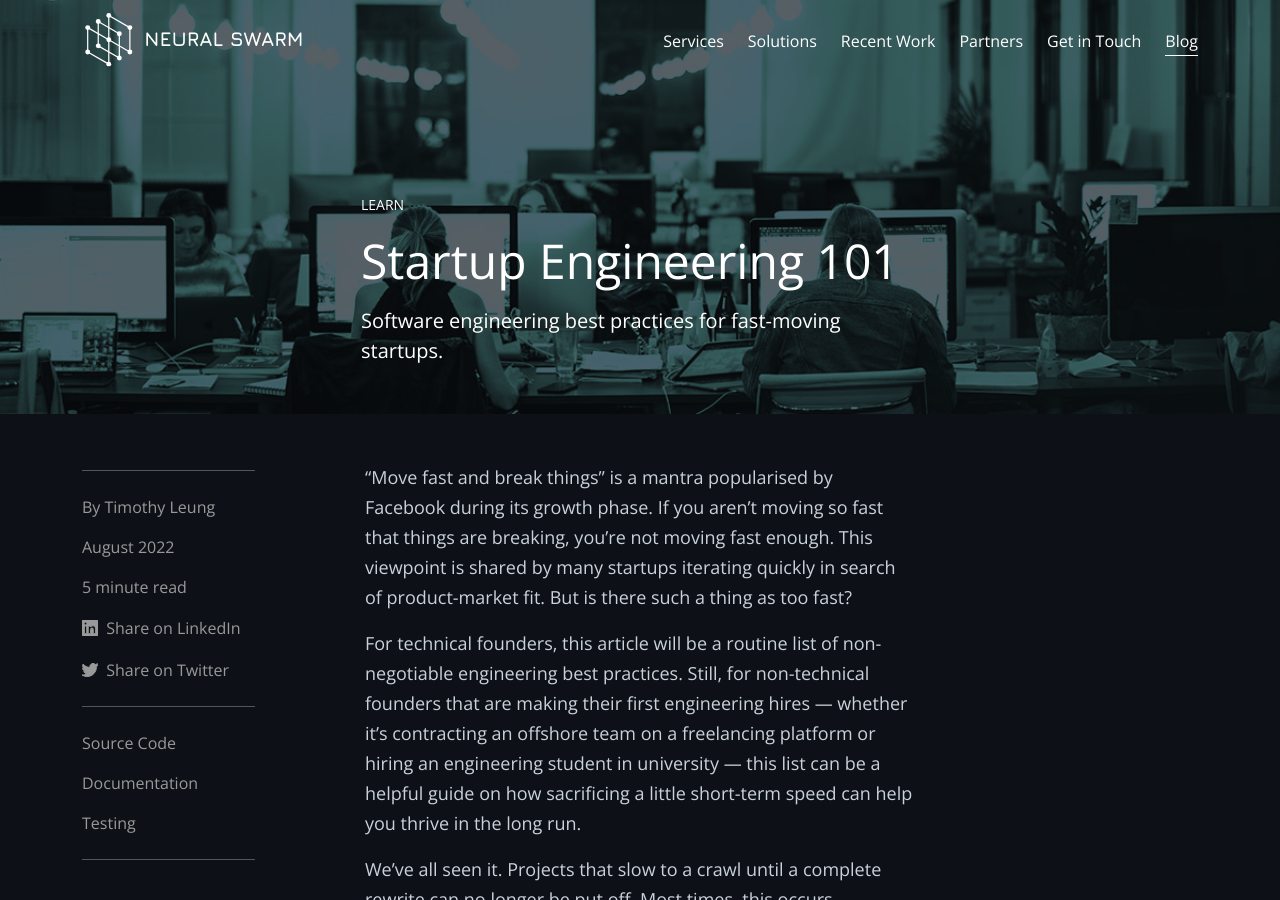
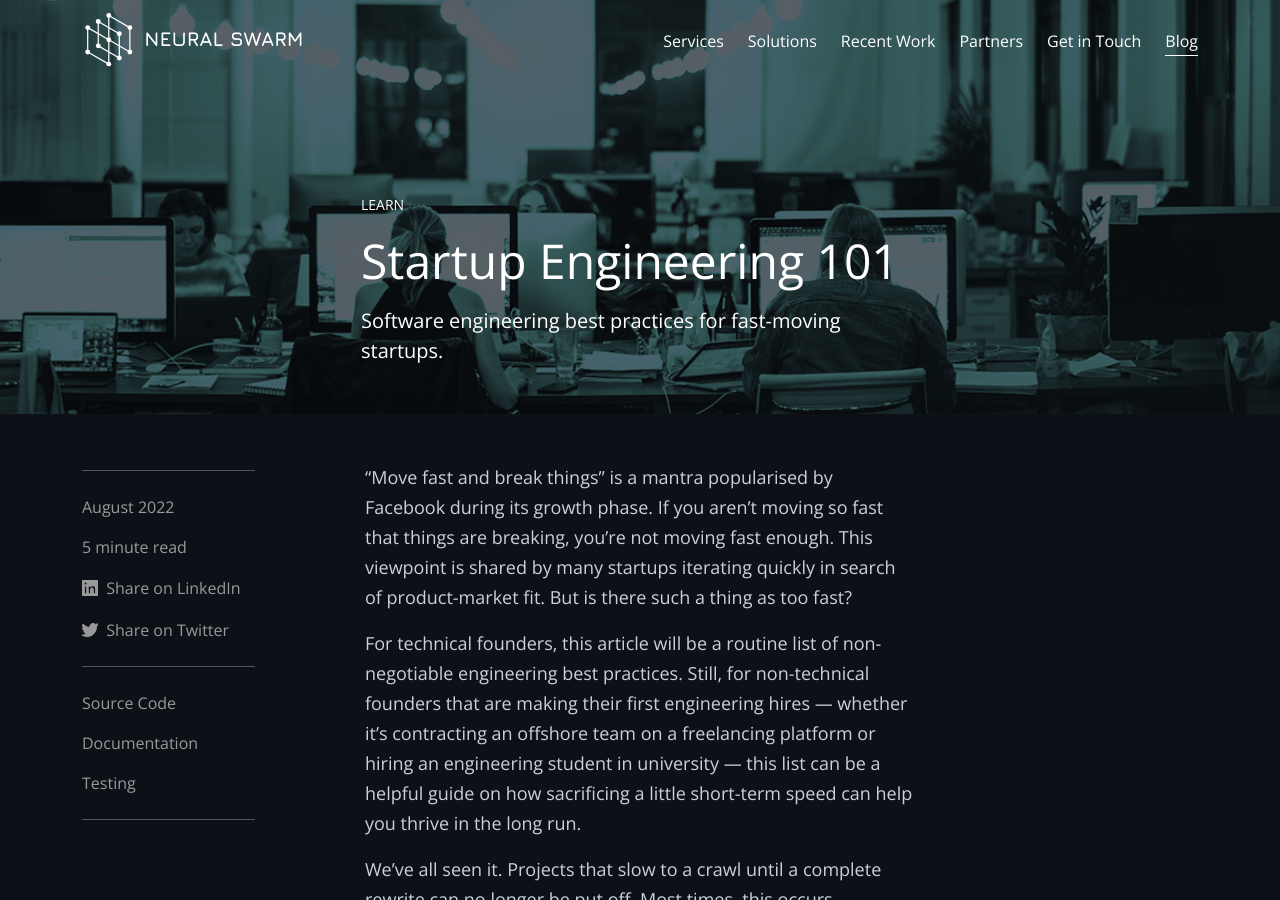
Before and after one commit to neuralswarm/neuralswarm.github.io, a Jekyll site: the page built from _posts/2022-08-01-startup-engineering-101.markdown, in a window 1280 px wide and 900 px high. Built offline with Jekyll 4.4.1, drawn with Linux system fonts in a browser that asks for light colours.

Commit message:
Remove author details

```diff
--- a/_layouts/post.html
+++ b/_layouts/post.html
@@ -12,18 +12,6 @@ layout: default
         <p class="text-uppercase mb-0"><small>{{ page.tag }}</small></p>
         <h1 class="display-5 my-3" itemprop="name headline">{{ page.title | escape }}</h1>
         <p class="lead">{{ page.description }}</p>
-        <p class="d-block d-lg-none">
-          {% for author_key in page.authors %}
-            {% assign author = site.data.authors[author_key] %}
-            {%- if forloop.first -%}
-              <span>By </span><a href="https://www.linkedin.com/in/{{ author.linkedin }}/">{{ author.name }}</a>
-            {%- elsif forloop.last -%}
-              <span> and </span><a href="https://www.linkedin.com/in/{{ author.linkedin }}/">{{ author.name }}</a>
-            {%- else -%}
-              <span>, </span><a href="https://www.linkedin.com/in/{{ author.linkedin }}/">{{ author.name }}</a>
-            {%- endif -%}
-          {% endfor %}
-        </p>
         <p class="d-block d-lg-none"><time datetime="{{ page.date | date_to_xmlschema }}" itemprop="datePublished">{{ page.date | date: date_format }}</time></p>
       </div>
     </div>
@@ -34,29 +22,6 @@ layout: default
     <div class="row gx-3">
       <div class="d-none d-lg-block col-lg-2">
         <aside class="mt-2 py-4 border-secondary border-top">
-          <!-- <p class="text-secondary">Authors</p>
-          <ul class="list-unstyled">
-            {% for author_key in page.authors %}
-              {% assign author = site.data.authors[author_key] %}
-              <li class="position-relative">
-                <p><img class="w-50 filter" src="{{ "assets/images/authors/" | append: author_key | append: ".jpg" | relative_url }}" alt="{{ author.name }}"/></p>
-                <p><a class="link-secondary stretched-link" href="https://www.linkedin.com/in/{{ author.linkedin }}/">{{ author.name }}<br />{{ author.title }}</a></p>
-              </li>
-            {% endfor %}
-          </ul>
-          <hr class="my-4"> -->
-          <p class="text-secondary">
-            {% for author_key in page.authors %}
-              {% assign author = site.data.authors[author_key] %}
-              {%- if forloop.first -%}
-                <span>By </span><a class="link-secondary" href="https://www.linkedin.com/in/{{ author.linkedin }}/">{{ author.name }}</a>
-              {%- elsif forloop.last -%}
-                <span> and </span><a class="link-secondary" href="https://www.linkedin.com/in/{{ author.linkedin }}/">{{ author.name }}</a>
-              {%- else -%}
-                <span>, </span><a class="link-secondary" href="https://www.linkedin.com/in/{{ author.linkedin }}/">{{ author.name }}</a>
-              {%- endif -%}
-            {% endfor %}
-          </p>
           <p class="text-secondary"><time datetime="{{ page.date | date_to_xmlschema }}" itemprop="datePublished">{{ page.date | date: date_format }}</time></p>
           <p class="text-secondary">{%- include post_read_time.html page=page -%}</p>
           {%- include post_share.html page=page -%}
```
Also changed, not shown: ai-training.markdown (+0 -10 lines).
